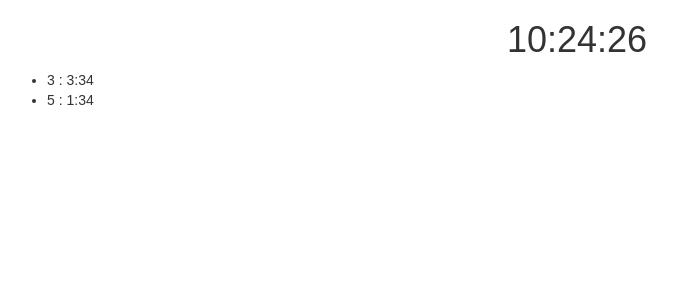
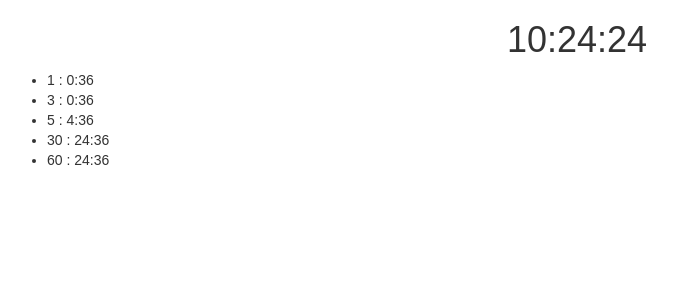
Before and after one commit to zrayyes/Candle-Timer-2, a React (Create React App) app: page / in a window 1280 px wide. Shown: the top 300 px of the page, without its empty margins (63-740 px from the left). Built offline with nearby package versions, Linux system fonts and the light colour scheme.

Commit message:
Fixed timer

```diff
--- a/src/components/App.js
+++ b/src/components/App.js
@@ -9,7 +9,7 @@ class App extends Component {
     super(props);
     this.state = {
         est: '00:00:00',
-        minutes: [3,5]
+        minutes: [1,3,5,30,60]
     };
   }
 
--- a/src/components/TimerItem.js
+++ b/src/components/TimerItem.js
@@ -6,7 +6,7 @@ export const TimerItem = ({est,minute}) => {
         let time = est.split(":");
         let minutesGone = (time[0] - 9) * 60 + time[1];
         let seconds = time[2];
-        return ((minute - minutesGone%minute)+":"+(60-seconds));
+        return ((minutesGone%minute)+":"+(60-seconds));
     }
 
     return (
```
